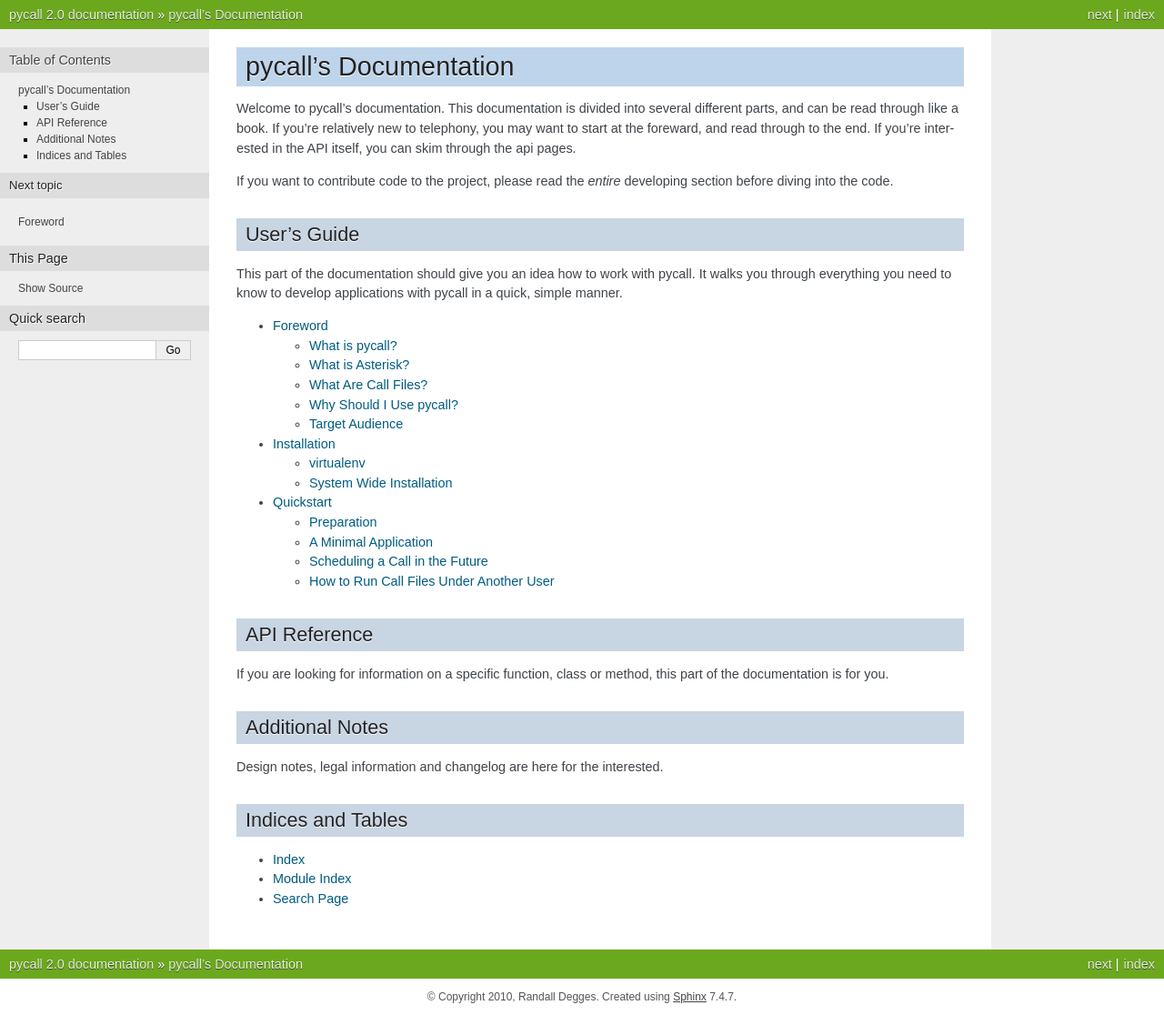
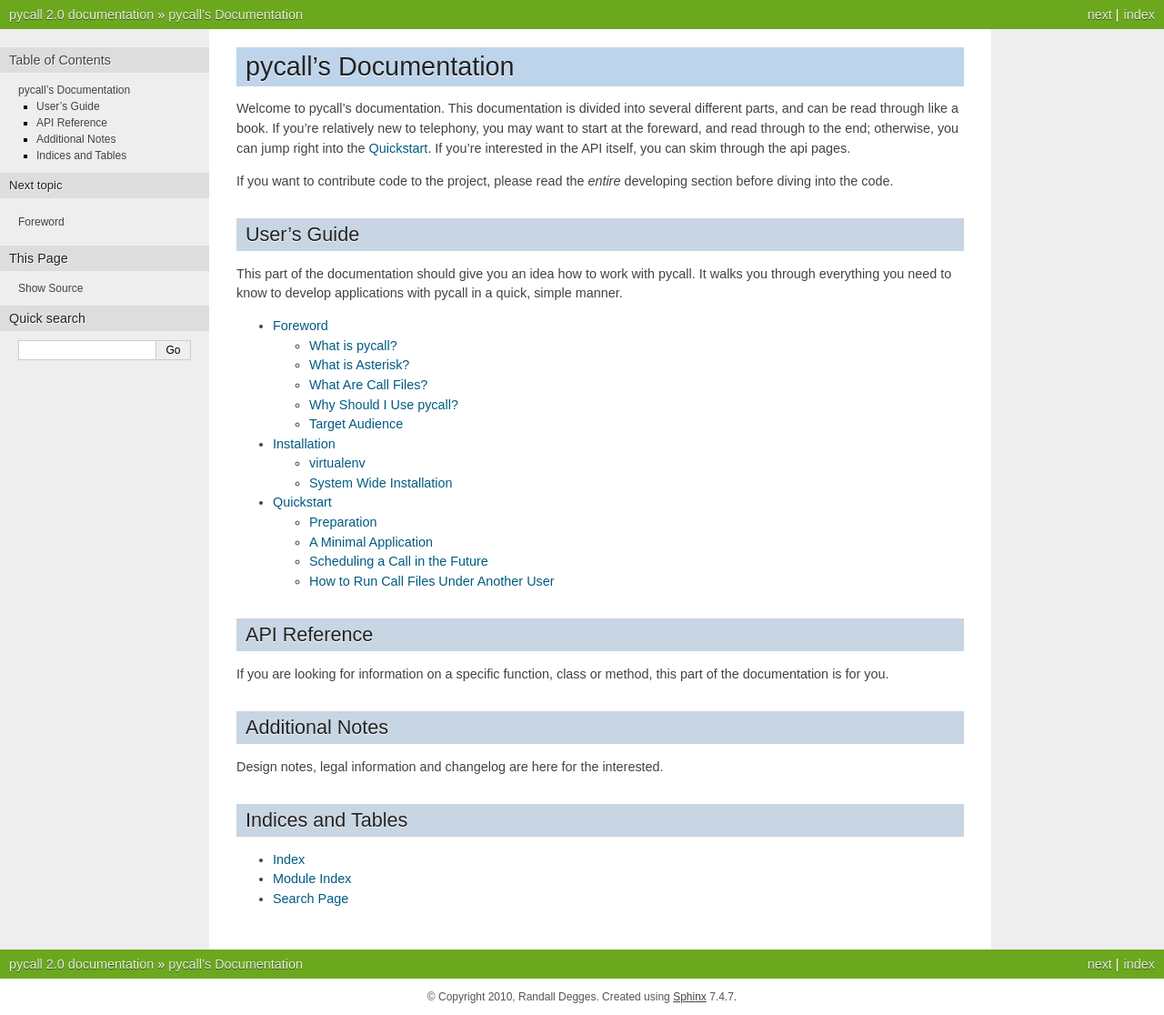
Before and after one commit to rdegges/pycall, a Sphinx documentation site: the page built from docs/index.rst, in a window 1280 px wide. Shown: the whole page at 91% size. Built offline with Sphinx 7.4.7, drawn with Linux system fonts in a browser that asks for light colours; pages that are not in the unit, such as notebooks, are missing from menus.

Commit message:
Adding link to quickstart section.

```diff
--- a/docs/index.rst
+++ b/docs/index.rst
@@ -4,8 +4,9 @@
 Welcome to pycall's documentation. This documentation is divided into several
 different parts, and can be read through like a book. If you're relatively new
 to telephony, you may want to start at the :ref:`foreward`, and read through
-to the end. If you're interested in the API itself, you can skim through the
-:ref:`api` pages.
+to the end; otherwise, you can jump right into the :ref:`quickstart`. If
+you're interested in the API itself, you can skim through the :ref:`api`
+pages.
 
 If you want to contribute code to the project, please read the *entire*
 :ref:`developing` section before diving into the code.
```
